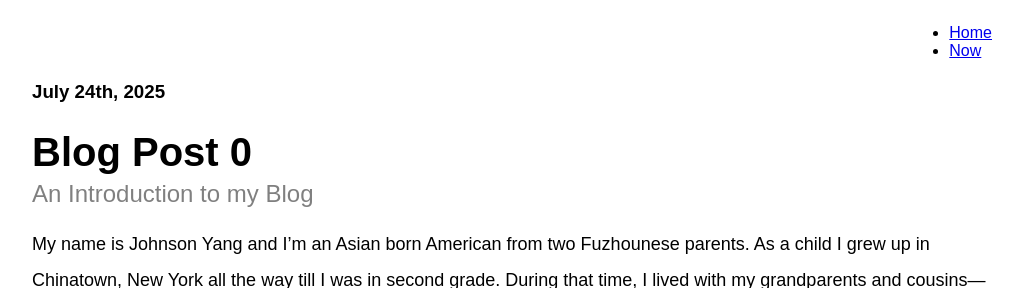
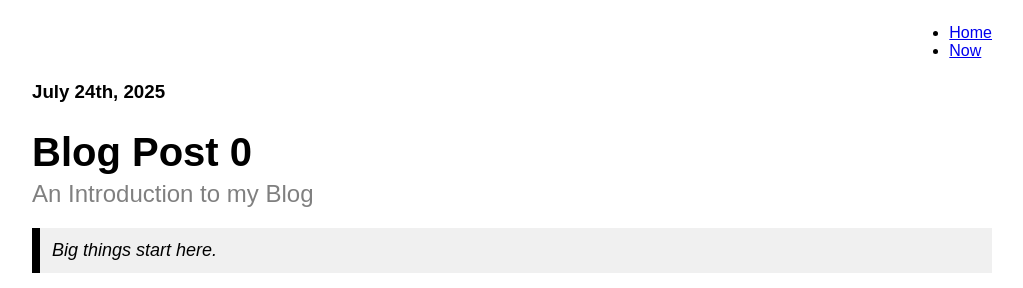
Before and after one commit to j-yang24/personal-website, a Gatsby site: page /0 in a window 1280 px wide. Shown: the top 288 px of the page, without its empty margins (128-1151 px from the left). Built offline with nearby package versions, Linux system fonts and the light colour scheme; Gatsby itself is replaced by a stand-in of ours.

Commit message:
add quote box in bloglayout

```diff
--- a/src/components/Footer.module.css
+++ b/src/components/Footer.module.css
@@ -12,6 +12,7 @@
   font-weight: 600;
   color: gray;
   margin-top: 5px;
+  margin-bottom: 70px;
 }
 
 .footerCenter {
@@ -20,7 +21,6 @@
   font-size: 12px;
   font-weight: 600;
   margin-top: 5px;
-  margin-bottom: 50px;
 }
 
 .footerRight {
@@ -94,7 +94,6 @@
 
   .footerLeft {
     order: 1;
-    margin-bottom: 20px;
   }
 
   .footerRight {
--- a/src/components/bloglayout.module.css
+++ b/src/components/bloglayout.module.css
@@ -58,13 +58,12 @@ nav {
 
 .header1{
   font-size: 40px;
-  margin-bottom: 0px;
+  margin-bottom: 5px;
   font-weight: 700;
 }
 
 .header2{
   margin-top: 5px;
-  margin-bottom: 5px;
   font-weight: 500;
   color: gray;
 }
@@ -74,6 +73,21 @@ nav {
   margin-bottom: 5px;
   font-weight: 700;
 }
+
+.aboutBox {
+  background-color: #f0f0f0;
+  padding: 12px;
+  border-left: 8px solid black;
+}
+
+.aboutText {
+  color: black;
+  margin: 0px;
+  font-style: italic;
+  font-size: 18px;
+  max-width: 100%;
+}
+
 
 @media (max-width: 600px) {
   nav {
--- a/src/pages/0.js
+++ b/src/pages/0.js
@@ -7,11 +7,23 @@ import * as styles from '../components/bloglayout.module.css'
 import cathyImage from '../images/cathy.jpg'
 
 const BlogPage = () => (
-    <BlogLayout pageTitle showTitle={false}>
+  <BlogLayout pageTitle showTitle={false}>
+
+
 
     <h3 className={styles.header3}>July 24th, 2025</h3>
     <h1 className={styles.header1}>Blog Post 0</h1>
     <h2 className={styles.header2}>An Introduction to my Blog</h2>
+
+
+
+    <div className={styles.aboutBox}>
+      <p className={styles.aboutText}>
+        Big things start here.
+
+      </p>
+    </div>
+
 
     <p className={styles.paragraph}>My name is Johnson Yang and I’m an Asian born American from two Fuzhounese parents. As a child I grew up in Chinatown, New York all the way till I was in second grade. During that time, I lived with my grandparents and cousins— all six of us crammed into a one-bedroom apartment complex. Looking back, it didn’t really feel cramped at the time, but these days when I go back— everything feels so small in comparison.</p>
 
@@ -20,8 +32,9 @@ const BlogPage = () => (
       <img className={styles.img} src={cathyImage} alt='cathy' />
       <figcaption className={styles.caption}>This is a test caption</figcaption>
     </figure>
+
     <Divider />
-    <Footer/>
+    <Footer />
   </BlogLayout>
 
 );
```
